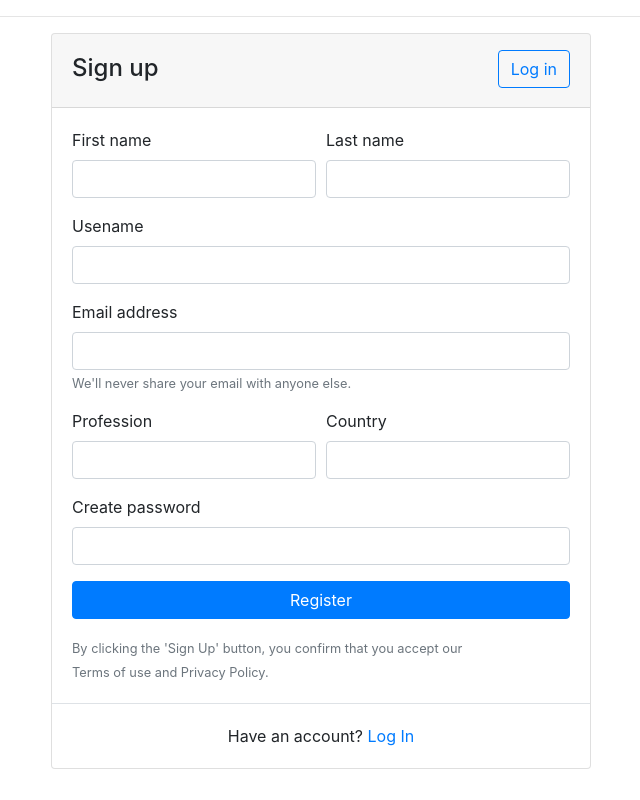
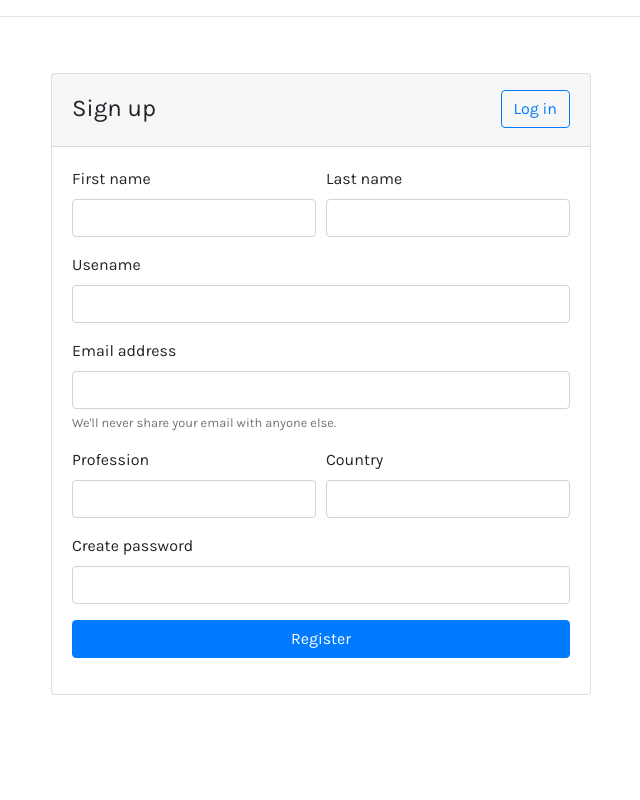
Before and after one commit to pythox/TypingWarzz, a PHP site: page /register.php in a window 1280 px wide. Shown: the whole page, without its empty margins (319-959 px from the left). Run offline with PHP 8.4, Linux system fonts and the light colour scheme; some libraries are stand-ins or nearby versions.

Commit message:
cosmetics

```diff
--- a/homepage.php
+++ b/homepage.php
@@ -232,8 +232,7 @@
 					    		url: "dbhelper.php",
 					    		type: 'POST',
 					    		data: ({id:match_id, prof:"<?php echo($_SESSION['username']); ?>", speed:current_speed, time:total_time}),
-					    		async: true,
-					    		success: function(data) {alert(data);}
+					    		async: true
 					    	})
 					    	post_typing.style.display = 'none';
 					    	results.style.display = 'block';
--- a/register.php
+++ b/register.php
@@ -6,6 +6,7 @@
 	<script type="text/javascript" src="lib/jquery-3.4.0.min.js"></script>
 	<script type="text/javascript" src="lib/bootstrap-4.3.1/js/bootstrap.min.js"></script>
 	<link rel="stylesheet" href="https://use.fontawesome.com/releases/v5.0.8/css/all.css">
+	<link href="https://fonts.googleapis.com/css?family=Karla" rel="stylesheet">
 	<?php
 		$servername = "localhost";
 	    $username = "root";
@@ -37,15 +38,20 @@
 			}
 		}
 	?>
+	<style type="text/css">
+	body {
+        font-family: 'Karla', sans-serif !important;
+    }
+	</style>
 </head>
 <body>
 	<div class="container">
 		<hr>
-		<div class="row justify-content-center">
+		<div class="row justify-content-center" style="margin-top: 5%;">
 			<div class="col-md-6">
 				<div class="card">
 					<header class="card-header">
-						<a href="login.phps" class="float-right btn btn-outline-primary mt-1">Log in</a>
+						<a href="index.php" class="float-right btn btn-outline-primary mt-1">Log in</a>
 						<h4 class="card-title mt-2">Sign up</h4>
 					</header>
 					<article class="card-body">
@@ -86,10 +92,8 @@
 							<div class="form-group">
 								<button type="submit" class="btn btn-primary btn-block"> Register  </button>
 							</div> <!-- form-group// -->
-							<small class="text-muted">By clicking the 'Sign Up' button, you confirm that you accept our <br> Terms of use and Privacy Policy.</small>
 						</form>
 					</article> <!-- card-body end .// -->
-					<div class="border-top card-body text-center">Have an account? <a href="login.php">Log In</a></div>
 				</div> <!-- card.// -->
 			</div> <!-- col.//-->
 		</div> <!-- row.//-->
```
Also changed, not shown: index.php (+7 -2 lines), profile.php (+15 -4 lines), dbhelper.php (line endings or trailing spaces).
